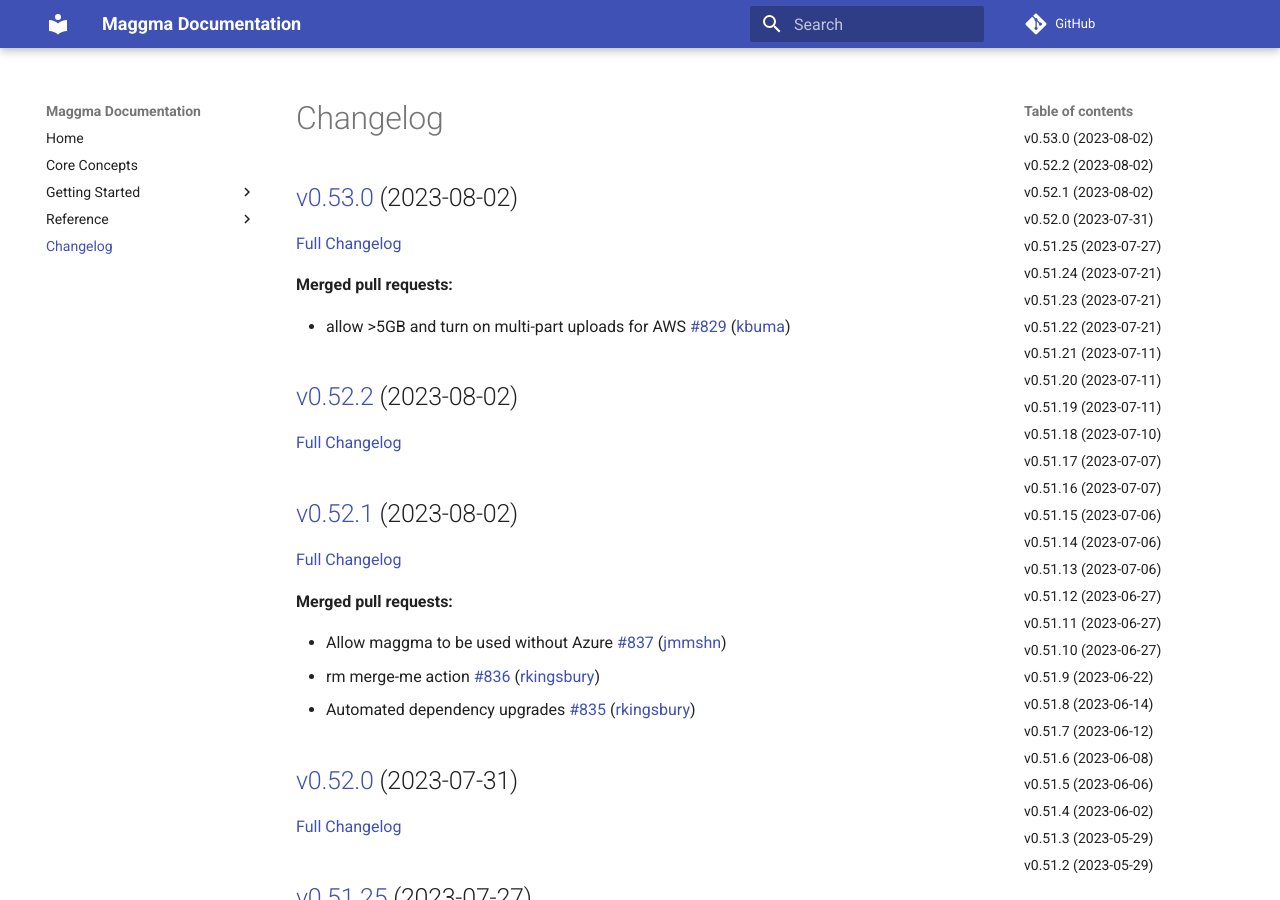
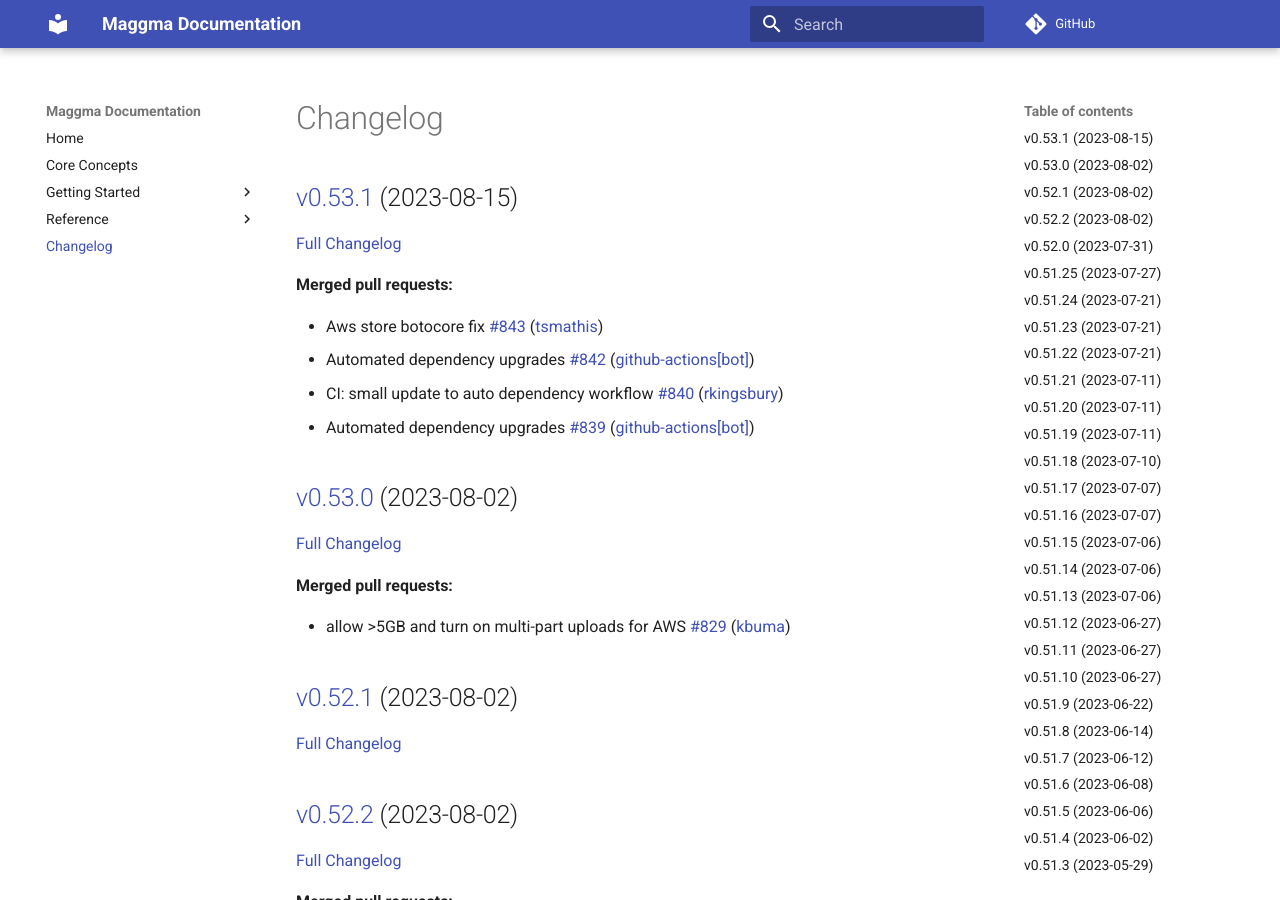
Before and after one commit to materialsproject/maggma, an MkDocs documentation site: the page built from docs/CHANGELOG.md, in a window 1280 px wide and 900 px high. Built offline with MkDocs 1.6.1 and Material for MkDocs 9.7.7, drawn with Linux system fonts in a browser that asks for light colours; comment, search, counter and statistics services are not loaded; some of the changed text lies outside the part shown.

Commit message:
Updated CHANGELOG.md

```diff
--- a/docs/CHANGELOG.md
+++ b/docs/CHANGELOG.md
@@ -1,20 +1,31 @@
 # Changelog
+
+## [v0.53.1](https://github.com/materialsproject/maggma/tree/v0.53.1) (2023-08-15)
+
+[Full Changelog](https://github.com/materialsproject/maggma/compare/v0.53.0...v0.53.1)
+
+**Merged pull requests:**
+
+- Aws store botocore fix [\#843](https://github.com/materialsproject/maggma/pull/843) ([tsmathis](https://github.com/tsmathis))
+- Automated dependency upgrades [\#842](https://github.com/materialsproject/maggma/pull/842) ([github-actions[bot]](https://github.com/apps/github-actions))
+- CI: small update to auto dependency workflow [\#840](https://github.com/materialsproject/maggma/pull/840) ([rkingsbury](https://github.com/rkingsbury))
+- Automated dependency upgrades [\#839](https://github.com/materialsproject/maggma/pull/839) ([github-actions[bot]](https://github.com/apps/github-actions))
 
 ## [v0.53.0](https://github.com/materialsproject/maggma/tree/v0.53.0) (2023-08-02)
 
-[Full Changelog](https://github.com/materialsproject/maggma/compare/v0.52.2...v0.53.0)
+[Full Changelog](https://github.com/materialsproject/maggma/compare/v0.52.1...v0.53.0)
 
 **Merged pull requests:**
 
 - allow \>5GB and turn on multi-part uploads for AWS [\#829](https://github.com/materialsproject/maggma/pull/829) ([kbuma](https://github.com/kbuma))
 
+## [v0.52.1](https://github.com/materialsproject/maggma/tree/v0.52.1) (2023-08-02)
+
+[Full Changelog](https://github.com/materialsproject/maggma/compare/v0.52.2...v0.52.1)
+
 ## [v0.52.2](https://github.com/materialsproject/maggma/tree/v0.52.2) (2023-08-02)
 
-[Full Changelog](https://github.com/materialsproject/maggma/compare/v0.52.1...v0.52.2)
-
-## [v0.52.1](https://github.com/materialsproject/maggma/tree/v0.52.1) (2023-08-02)
-
-[Full Changelog](https://github.com/materialsproject/maggma/compare/v0.52.0...v0.52.1)
+[Full Changelog](https://github.com/materialsproject/maggma/compare/v0.52.0...v0.52.2)
 
 **Merged pull requests:**
 
@@ -572,11 +583,15 @@
 
 ## [v0.44.1](https://github.com/materialsproject/maggma/tree/v0.44.1) (2022-03-08)
 
-[Full Changelog](https://github.com/materialsproject/maggma/compare/v0.42.0...v0.44.1)
+[Full Changelog](https://github.com/materialsproject/maggma/compare/v0.43.0...v0.44.1)
 
 **Merged pull requests:**
 
 - added localhost test for MongoURIStore [\#595](https://github.com/materialsproject/maggma/pull/595) ([jmmshn](https://github.com/jmmshn))
+
+## [v0.43.0](https://github.com/materialsproject/maggma/tree/v0.43.0) (2022-03-07)
+
+[Full Changelog](https://github.com/materialsproject/maggma/compare/v0.42.0...v0.43.0)
 
 ## [v0.42.0](https://github.com/materialsproject/maggma/tree/v0.42.0) (2022-03-07)
 
```
Also changed, not shown: other parts of docs/CHANGELOG.md (+1 -5 lines).
